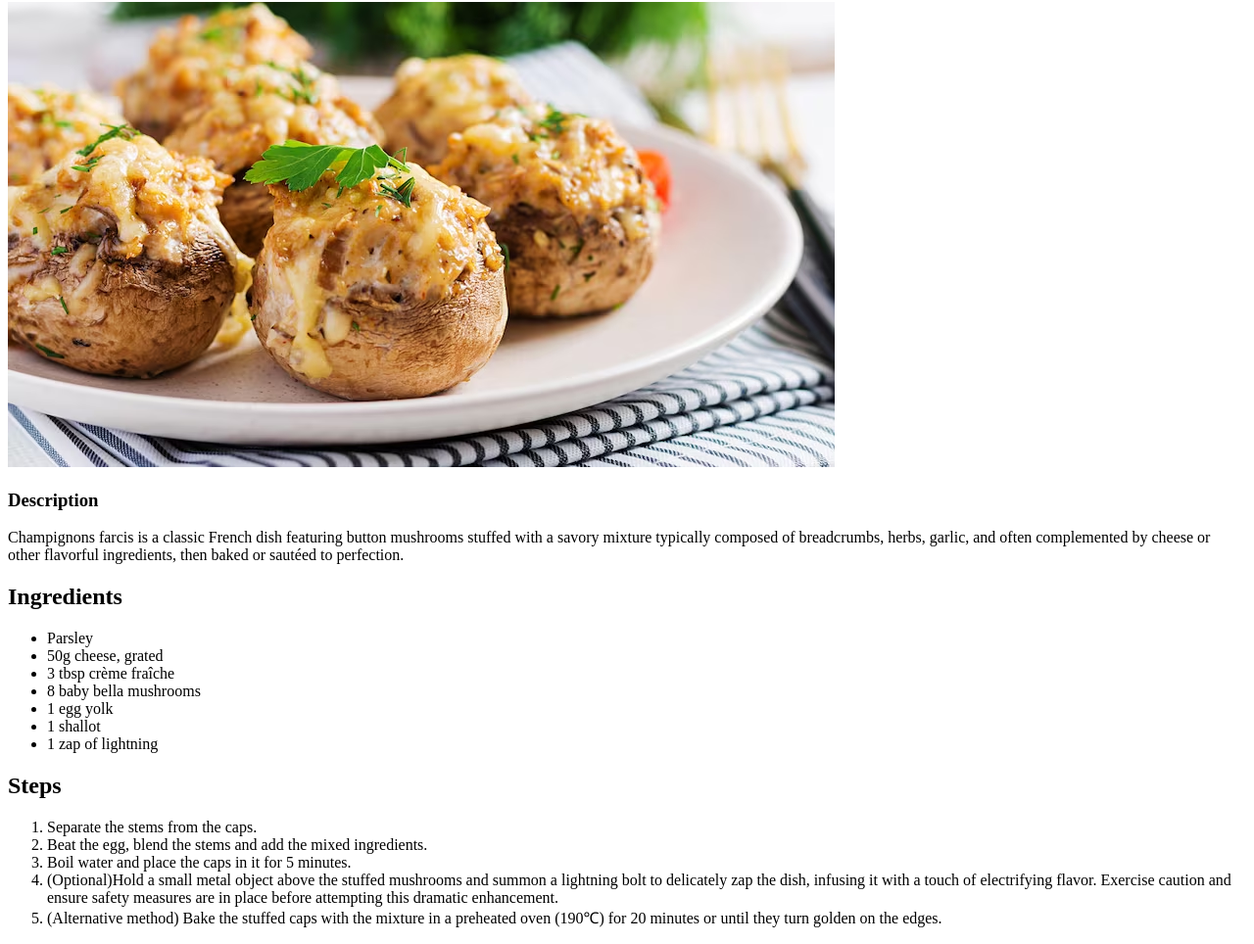
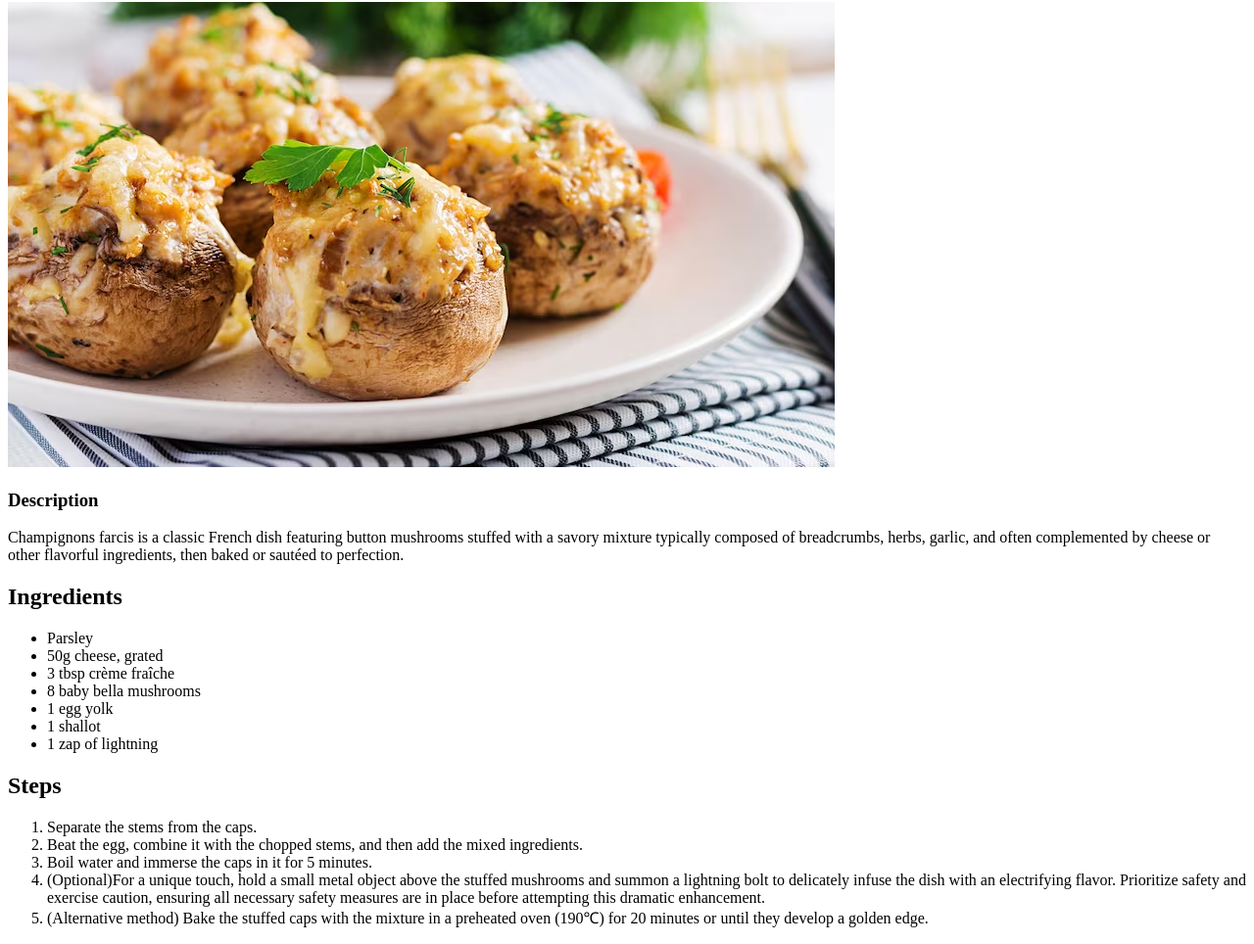
Before and after one commit to novacas4/odin-recipes, a plain HTML site: page recipes/champignons-farcis.html in a window 1280 px wide. Shown: the part 78-1042 px from the top of the page at 98% size. Drawn offline with Linux system fonts and the light colour scheme.

Commit message:
fix: make more intelligible

```diff
--- a/recipes/champignons-farcis.html
+++ b/recipes/champignons-farcis.html
@@ -26,13 +26,13 @@
     <h2>Steps</h2>
     <ol>
       <li>Separate the stems from the caps.</li>
-      <li>Beat the egg, blend the stems and add the mixed ingredients.</li>
-      <li>Boil water and place the caps in it for 5 minutes.</li>
-      <li>(Optional)Hold a small metal object above the stuffed mushrooms and summon a lightning bolt to delicately zap the dish,
-        infusing it with a touch of electrifying flavor. Exercise caution and ensure safety measures are in place before attempting this
-        dramatic enhancement.</li>
-      <li>(Alternative method) Bake the stuffed caps with the mixture in a preheated oven (190&#x2103;) for 20 minutes or until they turn
-        golden on the edges.</li>
+      <li>Beat the egg, combine it with the chopped stems, and then add the mixed ingredients.</li>
+      <li> Boil water and immerse the caps in it for 5 minutes.</li>
+      <li>(Optional)For a unique touch, hold a small metal object above the stuffed mushrooms and summon a lightning bolt to delicately
+        infuse the dish with an electrifying flavor. Prioritize safety and exercise caution, ensuring all necessary safety measures are in
+        place before attempting this dramatic enhancement.</li>
+      <li>(Alternative method) Bake the stuffed caps with the mixture in a preheated oven (190&#x2103;) for 20 minutes or until they
+        develop a golden edge.</li>
     </ol>
   </body>
 </html>
```
